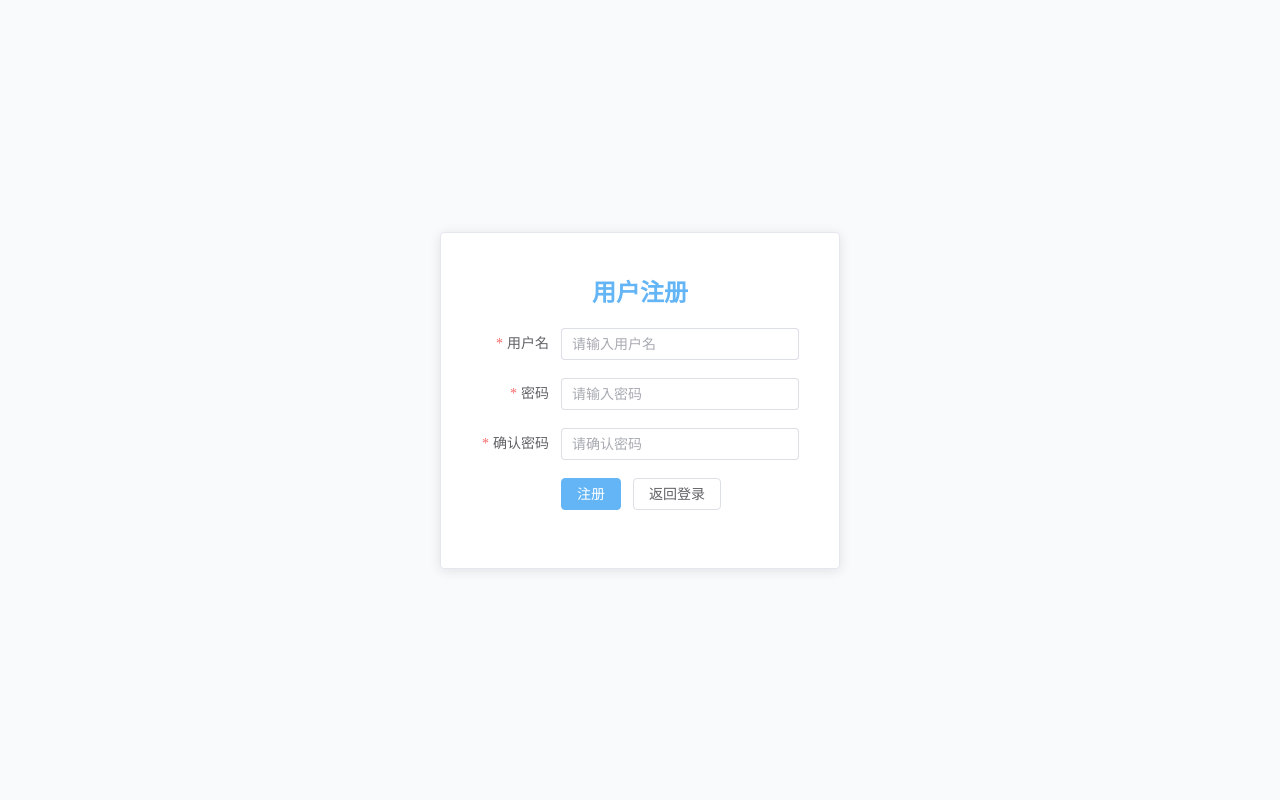
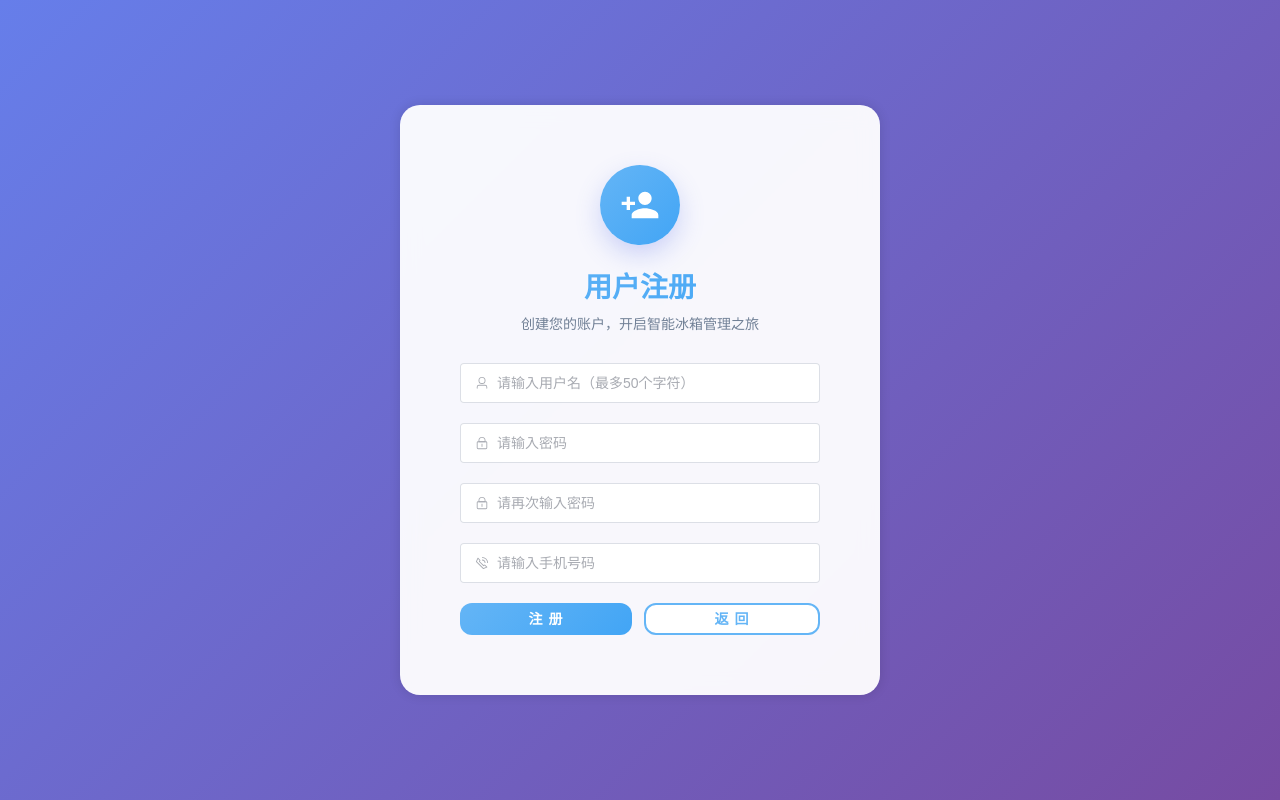
Before and after one commit to YXandImmortal/fridge-butler, a Vue app in the folder frontend/: page /register in a window 1280 px wide. Built offline with nearby package versions, Linux system fonts and the light colour scheme.

Commit message:
完善了注册页面，同时更新了登录/注册页面的动画与数据验证

```diff
--- a/frontend/src/assets/theme.css
+++ b/frontend/src/assets/theme.css
@@ -94,21 +94,40 @@ body {
     }
 }
 
-.animated-title {
-    animation: fadeInDown 0.6s ease-out;
+/* 图标容器 */
+/*.icon-container {*/
+/*    width: 80px;*/
+/*    height: 80px;*/
+/*    margin: 0 auto 20px;*/
+/*    background: linear-gradient(135deg, var(--primary-color), var(--primary-dark));*/
+/*    border-radius: 50%;*/
+/*    display: flex;*/
+/*    align-items: center;*/
+/*    justify-content: center;*/
+/*    box-shadow: 0 4px 16px rgba(100, 181, 246, 0.3);*/
+/*}*/
+
+/*.icon-container svg {*/
+/*    width: 40px;*/
+/*    height: 40px;*/
+/*    fill: white;*/
+/*}*/
+
+.icon-container {
+    display: inline-flex;
+    align-items: center;
+    justify-content: center;
+    width: 80px;
+    height: 80px;
+    background: linear-gradient(135deg, var(--primary-color), var(--primary-dark));
+    border-radius: 50%;
+    box-shadow: 0 10px 25px rgba(102, 126, 234, 0.3);
+    transition: all 0.3s ease;
 }
 
-/* 图标容器 */
-.icon-container {
-    width: 80px;
-    height: 80px;
-    margin: 0 auto 20px;
-    background: linear-gradient(135deg, var(--primary-color), var(--primary-dark));
-    border-radius: 50%;
-    display: flex;
-    align-items: center;
-    justify-content: center;
-    box-shadow: 0 4px 16px rgba(100, 181, 246, 0.3);
+.icon-container:hover {
+    transform: scale(1.05) rotate(5deg);
+    box-shadow: 0 15px 35px rgba(102, 126, 234, 0.4);
 }
 
 .icon-container svg {
@@ -116,3 +135,11 @@ body {
     height: 40px;
     fill: white;
 }
+
+.animated-title {
+    animation: fadeInDown 0.6s ease-out;
+    background: linear-gradient(135deg, var(--primary-color), var(--primary-dark));
+    -webkit-background-clip: text;
+    -webkit-text-fill-color: transparent;
+    background-clip: text;
+}
--- a/frontend/src/views/LoginView.vue
+++ b/frontend/src/views/LoginView.vue
@@ -16,10 +16,11 @@
         <el-form
             ref="loginFormRef"
             :model="loginForm"
+            :rules="loginRules"
             class="login-form"
             @keyup.enter="handleLogin"
         >
-          <el-form-item>
+          <el-form-item prop="account">
             <el-input
                 v-model="loginForm.account"
                 placeholder="请输入用户名或手机号"
@@ -33,7 +34,7 @@
             </el-input>
           </el-form-item>
 
-          <el-form-item>
+          <el-form-item prop="password">
             <el-input
                 v-model="loginForm.password"
                 type="password"
@@ -89,7 +90,6 @@
 
 <script setup>
 import { ref } from 'vue'
-import { ElMessage } from 'element-plus'
 import { User, Lock , QuestionFilled} from '@element-plus/icons-vue'
 import { useRouter } from 'vue-router'
 import { useUserStore } from '@/stores/user'
@@ -107,13 +107,25 @@ const loginForm = ref({
   rememberMe: false
 })
 
+// 表单验证规则
+const loginRules = {
+  account: [
+    { required: true, message: '用户名或手机号不能为空', trigger: 'blur' }
+  ],
+  password: [
+    { required: true, message: '密码不能为空', trigger: 'blur' }
+  ]
+}
+
 // 登录方法
 const handleLogin = async () => {
   if (loading.value) return
 
-  loading.value = true
+  try {
+    await loginFormRef.value.validate()
 
-  try {
+    loading.value = true
+
     const res = await userStore.login(loginForm.value)
 
     // 校验后端返回的code是否为200
@@ -128,8 +140,12 @@ const handleLogin = async () => {
       showMessage.error(res.message || '登录失败')
     }
   } catch (error) {
-    // 网络错误等异常情况
-    console.error('登录失败:', error)
+    if (error?.message) {
+      console.log('表单验证失败')
+    } else {
+      // 网络错误等异常情况
+      console.error('登录失败:', error)
+    }
   } finally {
     loading.value = false
   }
@@ -137,8 +153,7 @@ const handleLogin = async () => {
 
 // 注册按钮（功能留空）
 const handleRegister = () => {
-  // TODO: 实现注册功能
-  showMessage.info('注册功能暂未开放')
+  router.push('/register')
 }
 </script>
 
@@ -210,6 +225,10 @@ const handleRegister = () => {
   gap: 8px;
 }
 
+.custom-checkbox :deep(.el-checkbox__label) {
+  margin-top: -1px;
+}
+
 .tips-icon {
   color: var(--primary-color);
   font-size: 16px;
--- a/frontend/src/views/RegisterView.vue
+++ b/frontend/src/views/RegisterView.vue
@@ -1,116 +1,292 @@
 <template>
-  <div class="register-container">
-    <el-card class="register-card">
-      <h2 class="register-title">用户注册</h2>
+  <div class="register-page">
+    <div class="register-wrapper">
+      <el-card class="register-card glass-card">
+        <div class="register-header">
+          <div class="icon-container">
+            <svg viewBox="0 0 24 24" xmlns="http://www.w3.org/2000/svg">
+              <path d="M15 12c2.21 0 4-1.79 4-4s-1.79-4-4-4-4 1.79-4 4 1.79 4 4 4zm-9-2V7H4v3H1v2h3v3h2v-3h3v-2H6zm9 4c-2.67 0-8 1.34-8 4v2h16v-2c0-2.66-5.33-4-8-4z"/>
+            </svg>
+          </div>
+          <h2 class="register-title animated-title">用户注册</h2>
+          <p class="register-subtitle">创建您的账户，开启智能冰箱管理之旅</p>
+        </div>
+
         <el-form
             ref="registerFormRef"
             :model="registerForm"
             :rules="registerRules"
-          label-width="80px"
             class="register-form"
+            @keyup.enter="handleRegister"
         >
-        <el-form-item label="用户名" prop="username">
-          <el-input v-model="registerForm.username" placeholder="请输入用户名"></el-input>
+          <el-form-item prop="username">
+            <el-input
+                v-model="registerForm.username"
+                placeholder="请输入用户名（最多50个字符）"
+                class="enhanced-input"
+                clearable
+                size="large"
+            >
+              <template #prefix>
+                <el-icon><User /></el-icon>
+              </template>
+            </el-input>
           </el-form-item>
-        <el-form-item label="密码" prop="password">
-          <el-input v-model="registerForm.password" type="password" placeholder="请输入密码"></el-input>
+
+          <el-form-item prop="password">
+            <el-input
+                v-model="registerForm.password"
+                type="password"
+                placeholder="请输入密码"
+                class="enhanced-input"
+                show-password
+                clearable
+                size="large"
+            >
+              <template #prefix>
+                <el-icon><Lock /></el-icon>
+              </template>
+            </el-input>
           </el-form-item>
-        <el-form-item label="确认密码" prop="confirmPassword">
-          <el-input v-model="registerForm.confirmPassword" type="password" placeholder="请确认密码"></el-input>
+
+          <el-form-item prop="confirmPassword">
+            <el-input
+                v-model="registerForm.confirmPassword"
+                type="password"
+                placeholder="请再次输入密码"
+                class="enhanced-input"
+                show-password
+                clearable
+                size="large"
+            >
+              <template #prefix>
+                <el-icon><Lock /></el-icon>
+              </template>
+            </el-input>
           </el-form-item>
-        <el-form-item class="register-btn-group">
-          <el-button type="primary" @click="handleRegister">注册</el-button>
-          <el-button @click="router.push('/login')">返回登录</el-button>
+
+          <el-form-item prop="mobile">
+            <el-input
+                v-model="registerForm.mobile"
+                placeholder="请输入手机号码"
+                class="enhanced-input"
+                clearable
+                size="large"
+            >
+              <template #prefix>
+                <el-icon><Phone /></el-icon>
+              </template>
+            </el-input>
+          </el-form-item>
+
+          <el-form-item class="button-group">
+            <el-button
+                type="primary"
+                @click="handleRegister"
+                class="enhanced-button register-btn"
+                :loading="loading"
+            >
+              {{ loading ? '注册中...' : '注 册' }}
+            </el-button>
+            <el-button
+                @click="handleBackToLogin"
+                class="enhanced-button login-btn"
+            >
+              返 回
+            </el-button>
           </el-form-item>
         </el-form>
       </el-card>
     </div>
+  </div>
 </template>
 
 <script setup>
-import { ref } from 'vue'
-import { ElMessage } from 'element-plus'
+import { ref, reactive } from 'vue'
+import { User, Lock, Phone } from '@element-plus/icons-vue'
 import { useRouter } from 'vue-router'
 import request from '@/utils/request'
+import showMessage from '@/utils/message'
 
 const router = useRouter()
 const registerFormRef = ref()
-// 注册表单（需和后端RegisterRequest字段一致）
-const registerForm = ref({
+const loading = ref(false)
+
+// 注册表单数据
+const registerForm = reactive({
   username: '',
   password: '',
-  confirmPassword: ''
+  confirmPassword: '',
+  mobile: ''
 })
 
-// 注册表单验证规则
-const registerRules = ref({
-  username: [{ required: true, message: '请输入用户名', trigger: 'blur' }],
-  password: [{ required: true, message: '请输入密码', trigger: 'blur' }],
-  confirmPassword: [
-    { required: true, message: '请确认密码', trigger: 'blur' },
-    {
-      validator: (rule, value, callback) => {
-        if (value !== registerForm.value.password) {
+// 自定义验证规则：确认密码
+const validateConfirmPassword = (rule, value, callback) => {
+  if (value === '') {
+    callback(new Error('请再次输入密码'))
+  } else if (value !== registerForm.password) {
     callback(new Error('两次输入的密码不一致'))
   } else {
     callback()
   }
-      },
-      trigger: 'blur'
 }
+
+// 表单验证规则
+const registerRules = {
+  username: [
+    { required: true, message: '用户名不能为空', trigger: 'blur' },
+    { max: 50, message: '用户名长度不能超过50', trigger: 'blur' }
+  ],
+  password: [
+    { required: true, message: '密码不能为空', trigger: 'blur' }
+  ],
+  confirmPassword: [
+    { required: true, validator: validateConfirmPassword, trigger: 'blur' }
+  ],
+  mobile: [
+    { pattern: /^1[3-9]\d{9}$/, message: '手机号格式不正确', trigger: 'blur' }
   ]
-})
+}
 
 // 注册方法
 const handleRegister = async () => {
-  const valid = await registerFormRef.value.validate()
-  if (!valid) return
+  if (loading.value) return
 
   try {
-    await request({
-      url: '/auth/register/user',
+    await registerFormRef.value.validate()
+
+    loading.value = true
+
+    const res = await request({
+      url: '/auth/register',
       method: 'post',
       data: {
-        username: registerForm.value.username,
-        password: registerForm.value.password
-        // 其他字段根据后端RegisterRequest补充
+        username: registerForm.username,
+        password: registerForm.password,
+        confirmPassword: registerForm.confirmPassword,
+        mobile: registerForm.mobile
       }
     })
-    ElMessage.success('注册成功！请登录')
+
+    if (res.code === 200) {
+      showMessage.success(res.message || '注册成功！')
+      setTimeout(() => {
         router.push('/login')
+      }, 1500)
+    } else {
+      showMessage.error(res.message || '注册失败')
+    }
   } catch (error) {
-    ElMessage.error('注册失败：' + (error.message || '用户名已存在'))
+    if (error?.message) {
+      console.log('表单验证失败')
+    } else {
+      console.error('注册失败:', error)
     }
+  } finally {
+    loading.value = false
+  }
+}
+
+// 返回登录页面
+const handleBackToLogin = () => {
+  router.push('/login')
 }
 </script>
 
 <style scoped>
-.register-container {
+.register-page {
   min-height: 100vh;
+  background: linear-gradient(135deg, #667eea 0%, #764ba2 100%);
   display: flex;
   align-items: center;
   justify-content: center;
-  background-color: var(--page-bg);
+  padding: 20px;
+}
+
+.register-wrapper {
+  width: 100%;
+  max-width: 480px;
+  animation: fadeInUp 0.6s ease-out;
+}
+
+@keyframes fadeInUp {
+  from {
+    opacity: 0;
+    transform: translateY(30px);
+  }
+  to {
+    opacity: 1;
+    transform: translateY(0);
+  }
 }
 
 .register-card {
-  width: 400px;
-  padding: 20px;
-  box-shadow: 0 2px 12px rgba(0, 0, 0, 0.1);
+  padding: 40px;
+  border: none;
+}
+
+.register-header {
+  text-align: center;
+  margin-bottom: 30px;
 }
 
 .register-title {
-  text-align: center;
-  color: var(--el-color-primary);
+  font-size: 28px;
+  font-weight: 700;
+  color: #2d3748;
+  margin: 20px 0 8px 0;
+}
+
+.register-subtitle {
+  font-size: 14px;
+  color: #718096;
+  margin: 0;
+}
+
+.register-form {
+  margin-top: 10px;
+}
+
+.register-form :deep(.el-form-item) {
   margin-bottom: 20px;
 }
 
-.register-form {
-  margin-top: 20px;
+.button-group {
+  margin-bottom: 0 !important;
+  display: flex;
+  gap: 12px;
 }
 
-.register-btn-group {
-  display: flex;
-  justify-content: space-between;
+.register-btn {
+  flex: 1;
+  background: linear-gradient(135deg, var(--primary-color), var(--primary-dark));
+  border: none;
+}
+
+.login-btn {
+  flex: 1;
+  background: #ffffff;
+  border: 2px solid var(--primary-color);
+  color: var(--primary-color);
+}
+
+.login-btn:hover {
+  background: var(--primary-light);
+  border-color: var(--primary-dark);
+  color: var(--primary-dark);
+}
+
+@media (max-width: 480px) {
+  .register-card {
+    padding: 30px 20px;
+  }
+
+  .register-title {
+    font-size: 24px;
+  }
+
+  .button-group {
+    flex-direction: column;
+  }
 }
 </style>
```
Also changed, not shown: frontend/src/utils/request.js (+5 -5 lines). Lines whose indentation alone changed are shown as unchanged.
